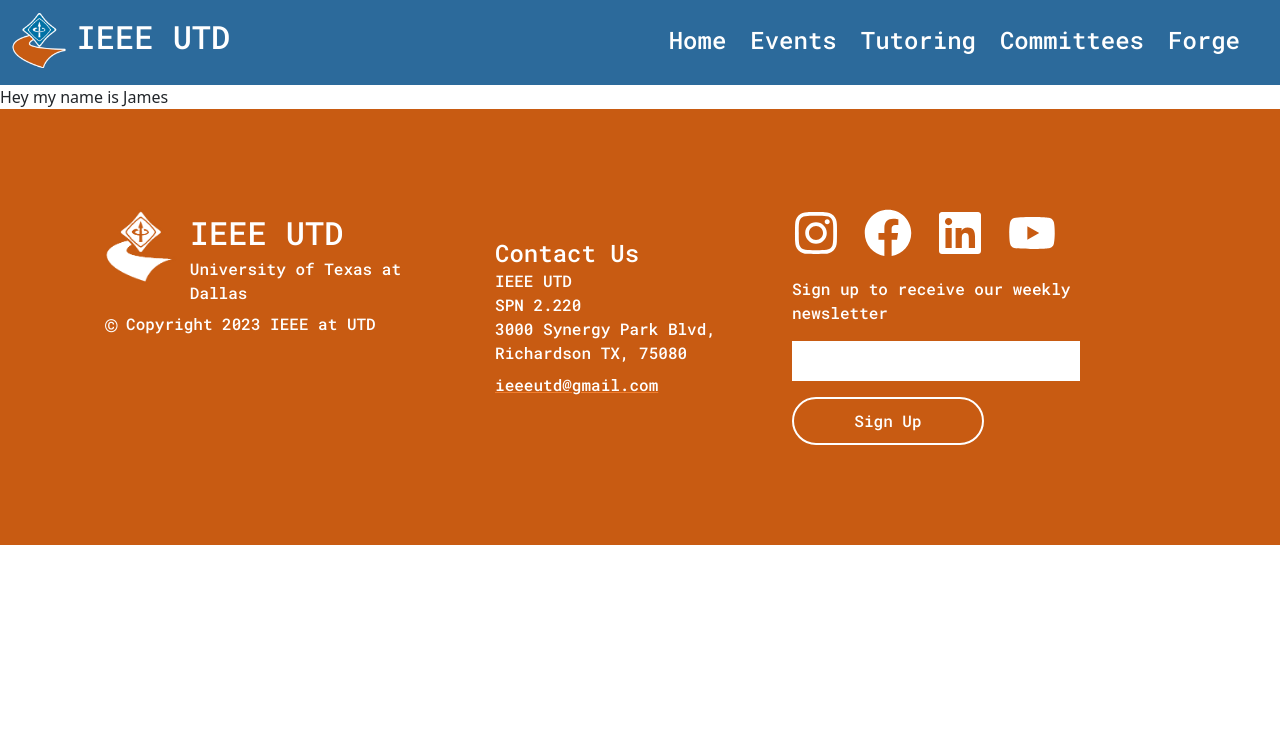
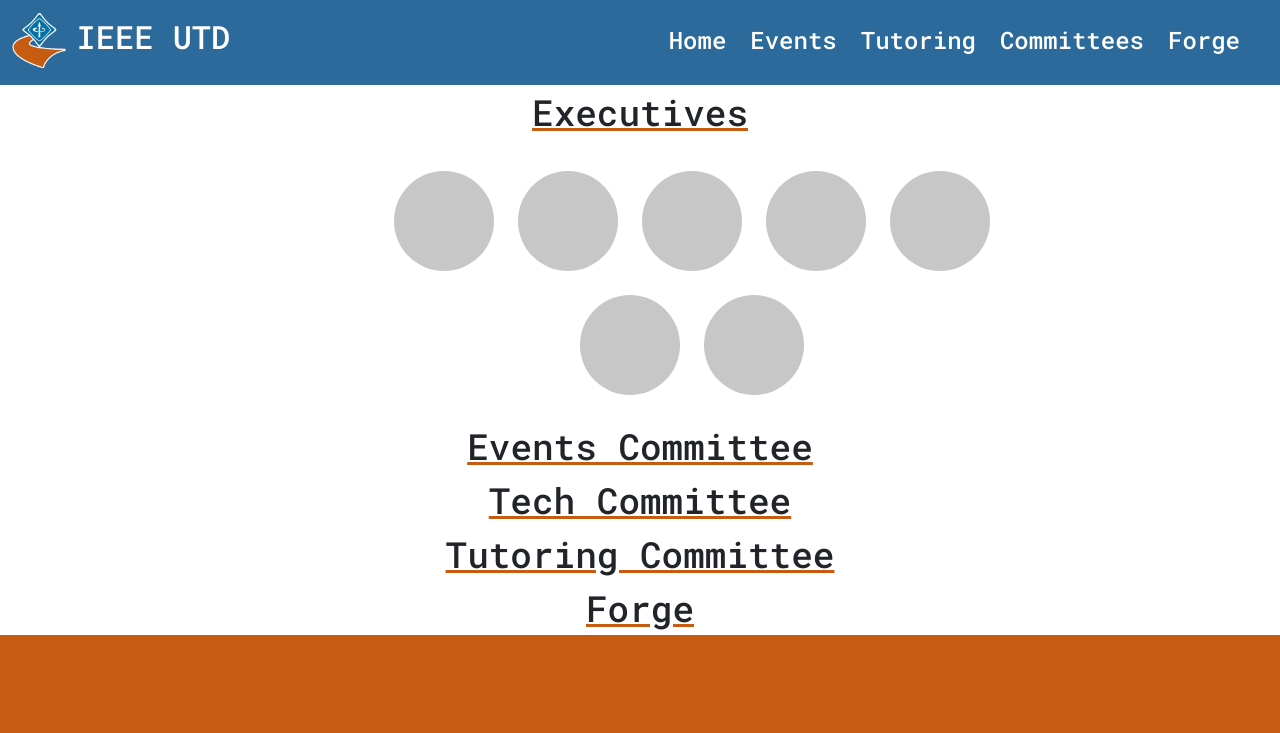
Before and after one commit to ieee-utd/ieeeutdwebsite, a Next.js app: page /committees in a window 1280 px wide. Shown: the top 733 px of the page. Built offline with nearby package versions, Linux system fonts and the light colour scheme.

Commit message:
Added committe sections and images

```diff
--- /dev/null
+++ b/src/components/Executives.js
@@ -0,0 +1,30 @@
+
+import styles from "@/styles/Committees.module.css";
+import placeholder from "@/assets/gray.png";
+import Image from "next/image"
+
+
+export default function Executives() {
+
+
+return(
+
+
+     <div className={styles.image__container}>
+
+     <Image className={styles.image}  src={placeholder} alt="pic" />
+     <Image className={styles.image}  src={placeholder} alt="pic" />
+     <Image className={styles.image}  src={placeholder} alt="pic" />
+     <Image className={styles.image}  src={placeholder} alt="pic" />
+     <Image className={styles.image}  src={placeholder} alt="pic" />
+     <Image className={styles.image}  src={placeholder} alt="pic" />
+     <Image className={styles.image}  src={placeholder} alt="pic" />
+     </div>
+
+
+
+)
+
+
+
+}
--- a/src/pages/committees.js
+++ b/src/pages/committees.js
@@ -1,13 +1,28 @@
 import Head from "next/head";
+import Executives from "@/components/Executives";
 import styles from "@/styles/Committees.module.css";
+
 
 export default function Committees() {
   return (
     <>
-      <Head></Head>
-      <main>
-        <p>Hey my name is James</p>
-      </main>
+     <div className={styles.title}>
+      Executives
+     </div>
+     <Executives />
+     <div className={styles.title}>
+      Events Committee
+     </div>
+     <div className={styles.title}>
+      Tech Committee
+     </div>
+     <div className={styles.title}>
+      Tutoring Committee
+     </div>
+     <div className={styles.title}>
+      Forge
+     </div>
+
     </>
   );
 }
--- a/src/styles/Committees.module.css
+++ b/src/styles/Committees.module.css
@@ -11,4 +11,47 @@
 
   }
 
+
+  .title {
+
+    font-size: 36px;
+    font-family: 'Roboto Mono', monospace;
+    text-align: center;
+    text-decoration: underline;
+    text-decoration-color: var(--ieeeorange);
+
+  }
+
+  .title:hover {
+
+    color: var(--ieeeorange);
+    font-weight: bold;
+
+  }
+  .image{
+
+    background-color: gray;
+    width: 100px;
+    height: 100px;
+    border-radius: 50%;
+    margin-right: 1.5rem;
+    margin-bottom: 1.5rem;
+
+  }
+
+
+  .image__container {
+
+    margin-top: 2rem;
+    display: flex;
+    justify-content: center;
+    flex-wrap: wrap;
+    width: 50%;
+    margin-left: 30%;
+
+
+  }
+
+
+
   /* Mobile */
```
Also changed, not shown: src/assets/gray.png (added).
